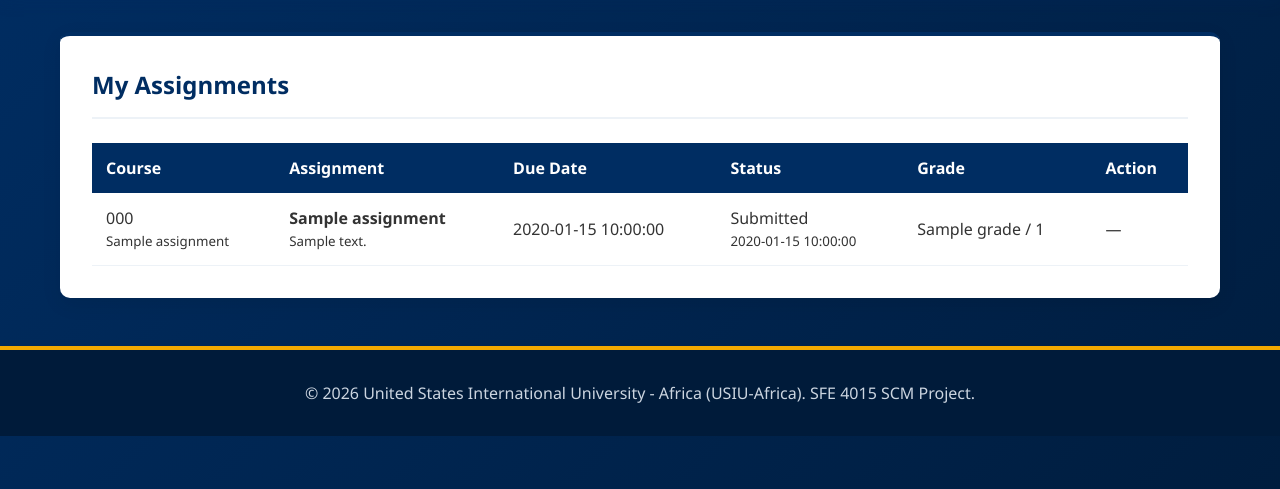
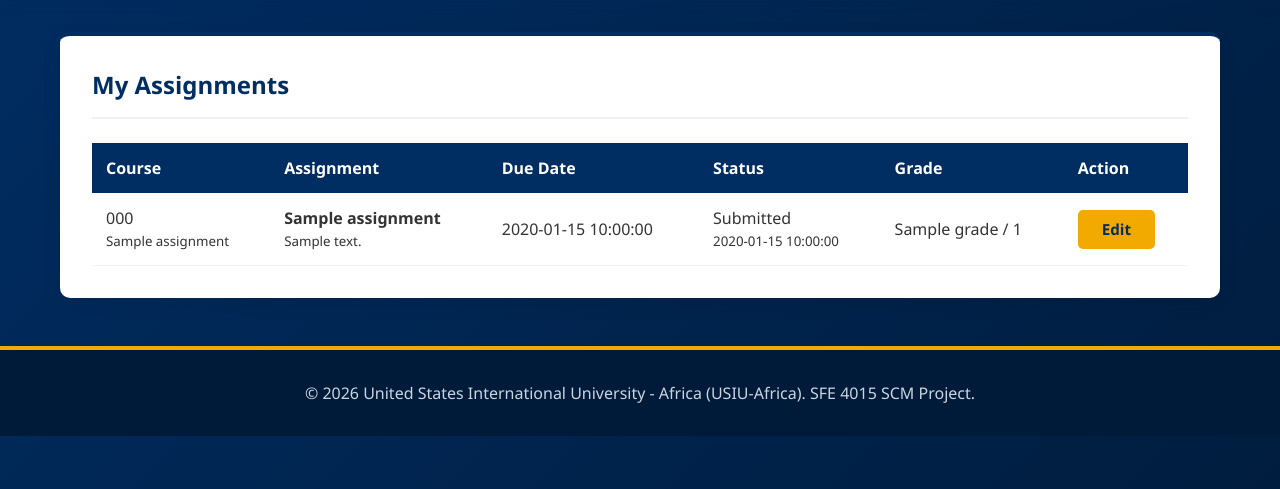
Before and after one commit to sosan-m/USIU-assignment-system, a Flask app: template templates/student_dashboard.html in a window 1280 px wide. Shown: the part 75-564 px from the top of the page. Run offline with Flask 3, Linux system fonts and the light colour scheme; the template is opened without the code that fills it: most values are stand-ins (such as "Sample title", 1, 10 or a date in 2020).

Commit message:
Fix: Restore Edit button on student dashboard

```diff
--- a/templates/student_dashboard.html
+++ b/templates/student_dashboard.html
@@ -38,6 +38,8 @@
                 <td>
                     {% if not a.submission_id and not a.is_overdue %}
                         <a href="{{ url_for('submit_assignment', assignment_id=a.id) }}" class="btn btn-primary">Submit</a>
+                    {% elif a.submission_id and not a.is_overdue %}
+                        <a href="{{ url_for('edit_submission', assignment_id=a.id) }}" class="btn btn-secondary">Edit</a>
                     {% else %}
                         &mdash;
                     {% endif %}
```
